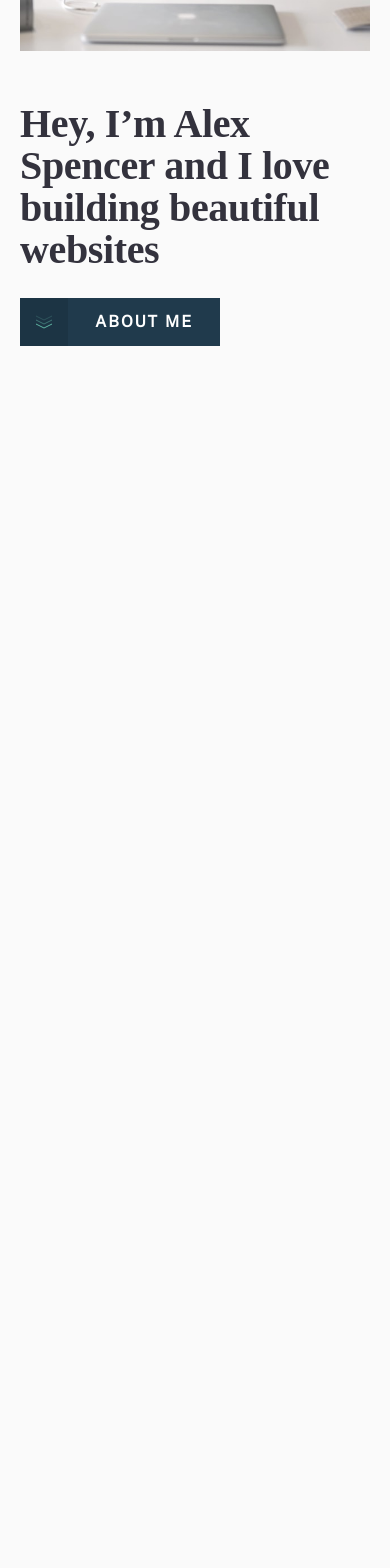
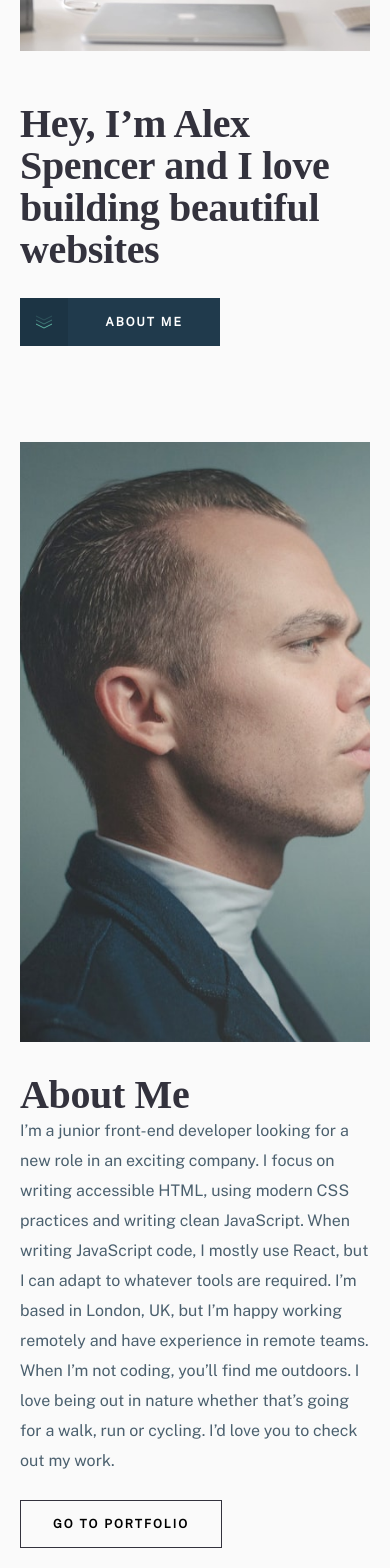
Before and after one commit to samadjei/Minimalist-portfolio-website, a Next.js app: page /homepage in a window 390 px wide. Shown: the part 358-1926 px from the top of the page. Before the commit the page ends 844 px from the top, so only its background shows below. Built offline with nearby package versions, Linux system fonts and the light colour scheme; a web font is replaced by a local one.

Commit message:
made about me section responsive

```diff
--- a/components/button.js
+++ b/components/button.js
@@ -1,6 +1,6 @@
 const STYLES = ['btn--primary', 'btn--secondary', 'btn--tertiary'];
 
-const SIZES = ['btn--desktop', 'btn--tablet', 'btn--mobile'];
+const SIZES = ['btn--desktop', 'btn--hero', 'btn--tablet', 'btn--mobile'];
 
 export const Button = ({ children, type, onClick, buttonStyle, buttonSize }) => {
 	// checks to see if the value we have passed in is in the styles array
--- a/components/hero.js
+++ b/components/homepage/hero.js
@@ -1,6 +1,6 @@
 import React from 'react';
 import Link from 'next/link';
-import { Button } from './button';
+import { Button } from '../button';
 
 const Hero = () => {
 	return (
@@ -18,7 +18,7 @@ const Hero = () => {
 						</svg>
 					</div>
 					<Link href="/">
-						<Button className="btn hero__btn" buttonStyle="btn--primary" buttonSize="btn--desktop">
+						<Button className="btn hero__btn" buttonStyle="btn--primary" buttonSize="btn--hero">
 							About Me
 						</Button>
 					</Link>
--- /dev/null
+++ b/components/homepage/homeAbout.js
@@ -0,0 +1,24 @@
+import React from 'react';
+import Link from 'next/link';
+import { Button } from '../button';
+
+const homeAbout = () => {
+	return (
+		<section className="aboutMe">
+			<div className="aboutMe__inner">
+				<div className="aboutMe__image"></div>
+				<div className="aboutMe__content">
+					<h2>About Me</h2>
+					<p className="body-1">I’m a junior front-end developer looking for a new role in an exciting company. I focus on writing accessible HTML, using modern CSS practices and writing clean JavaScript. When writing JavaScript code, I mostly use React, but I can adapt to whatever tools are required. I’m based in London, UK, but I’m happy working remotely and have experience in remote teams. When I’m not coding, you’ll find me outdoors. I love being out in nature whether that’s going for a walk, run or cycling. I’d love you to check out my work.</p>
+					<Link href="/">
+						<Button className="btn hero__btn" buttonStyle="btn--secondary" buttonSize="btn--desktop">
+							Go to portfolio
+						</Button>
+					</Link>
+				</div>
+			</div>
+		</section>
+	);
+};
+
+export default homeAbout;
--- a/pages/homepage.js
+++ b/pages/homepage.js
@@ -1,10 +1,12 @@
 import React from 'react';
-import Hero from '../components/hero';
+import Hero from '../components/homepage/hero';
+import HomeAbout from '../components/homepage/homeAbout';
 
 const Homepage = () => {
 	return (
 		<main className="container">
 			<Hero />
+			<HomeAbout />
 		</main>
 	);
 };
--- a/scss/base/_typography.scss
+++ b/scss/base/_typography.scss
@@ -31,6 +31,18 @@ h3 {
 	letter-spacing: -0.29px;
 }
 
+.body-1 {
+	font-size: 1.6rem;
+	line-height: 3rem;
+	opacity: 0.8;
+}
+
+.body-2 {
+	font-size: 1.5rem;
+	line-height: 3rem;
+	opacity: 0.8;
+}
+
 a {
 	font-size: 1.2rem;
 	line-height: 1.4rem;
--- a/scss/component/_buttons.scss
+++ b/scss/component/_buttons.scss
@@ -6,6 +6,11 @@
 	cursor: pointer;
 	width: 20rem;
 	height: 4.8rem;
+	font-size: 1.2rem;
+	line-height: 1.4rem;
+	text-align: center;
+	letter-spacing: 2px;
+	text-transform: uppercase;
 }
 
 // BUTTON STYLES
@@ -13,11 +18,6 @@
 // First Button
 .btn--primary {
 	background: var(--dark-blue);
-	font-size: 1.2rem;
-	line-height: 1.4rem;
-	text-align: center;
-	letter-spacing: 2px;
-	text-transform: uppercase;
 	color: var(--white);
 	&:hover,
 	&:focus {
@@ -28,11 +28,13 @@
 // Second Button
 
 .btn--secondary {
+	background: transparent;
+	border: 1px solid var(--grayish-dark-blue);
+	width: 20.2rem;
 	// &:hover,
 	// &:focus {
 
 	// }
-	// @extend %btn;
 }
 
 // Third Button
@@ -46,10 +48,14 @@
 // Button Sizes
 
 // Desktop Button
-.btn--desktop {
+.btn--hero {
 	width: 15.2rem;
 	height: 4.8rem;
-	font-size: 1.6rem;
+}
+.btn--desktop {
+	width: 20.2rem;
+	height: 4.8rem;
+	margin-top: 2.4rem;
 }
 
 .btn__icon {
--- a/scss/layout/_hero.scss
+++ /dev/null
@@ -1,45 +0,0 @@
-@use '../abstracts' as *;
-
-.hero {
-	background-image: url('/images/homepage/desktop/image-homepage-hero@2x.jpg');
-	height: 60rem;
-	background-repeat: no-repeat;
-	background-size: cover;
-	display: flex;
-	flex-direction: column;
-	justify-content: flex-end;
-	@include breakpoint(tablet-xl) {
-		background-image: url('/images/homepage/tablet/image-homepage-hero@2x.jpg');
-	}
-	@include breakpoint(phone) {
-		background-image: url('/images/homepage/mobile/image-homepage-hero@2x.jpg');
-		background-size: contain;
-		width: 100%;
-	}
-
-	&__inner {
-		background: var(--very-light-grey);
-		display: flex;
-		justify-content: flex-end;
-		flex-direction: column;
-		text-align: left;
-		width: 445px;
-		height: 357px;
-		@include breakpoint(tablet) {
-			width: 514px;
-			height: 278px;
-		}
-	}
-
-	&--title {
-		width: 39rem;
-		@include breakpoint(phone) {
-			width: 31.1rem;
-		}
-	}
-
-	&__cta {
-		display: flex;
-		cursor: pointer;
-	}
-}
--- a/scss/main.scss
+++ b/scss/main.scss
@@ -1,6 +1,7 @@
 // @use 'abstracts/breakpoints';
 @use 'abstracts/mixins' as *;
 @use 'abstracts/variables' as *;
+@use 'abstracts/breakpoints' as *;
 
 @use 'base/reset' as *;
 @use 'base/typography' as *;
@@ -8,7 +9,6 @@
 @use 'component/buttons' as *;
 
 @use 'layout/footer' as *;
-@use 'layout/hero' as *;
 @use 'layout/navbar' as *;
 
 @use 'pages/homepage' as *;
@@ -31,6 +31,7 @@ body {
 	font-family: 'Public Sans', sans-serif;
 	font-size: 1.6rem;
 	background: var(--very-light-grey);
+	color: var(--dark-blue);
 }
 
 ul {
@@ -50,3 +51,10 @@ img {
 	padding: 0 2rem;
 	overflow: hidden;
 }
+
+section {
+	padding: 15rem 0;
+	@include breakpoint(tablet) {
+		padding: 9.6rem 0;
+	}
+}
--- a/scss/pages/_homepage.scss
+++ b/scss/pages/_homepage.scss
@@ -1,3 +1,87 @@
-.title {
-	text-align: center;
+@use '../abstracts' as *;
+
+.hero {
+	background-image: url('/images/homepage/desktop/image-homepage-hero@2x.jpg');
+	height: 60rem;
+	background-repeat: no-repeat;
+	background-size: cover;
+	display: flex;
+	flex-direction: column;
+	justify-content: flex-end;
+	@include breakpoint(tablet-xl) {
+		background-image: url('/images/homepage/tablet/image-homepage-hero@2x.jpg');
+	}
+	@include breakpoint(phone) {
+		background-image: url('/images/homepage/mobile/image-homepage-hero@2x.jpg');
+		background-size: contain;
+		width: 100%;
+	}
+
+	&__inner {
+		background: var(--very-light-grey);
+		display: flex;
+		justify-content: flex-end;
+		flex-direction: column;
+		text-align: left;
+		width: 445px;
+		height: 357px;
+		@include breakpoint(tablet) {
+			width: 514px;
+			height: 278px;
+		}
+	}
+
+	&--title {
+		width: 39rem;
+		@include breakpoint(phone) {
+			width: 31.1rem;
+		}
+	}
+
+	&__cta {
+		display: flex;
+		cursor: pointer;
+	}
 }
+
+// About
+.aboutMe {
+	&__inner {
+		display: flex;
+		justify-content: space-between;
+		align-items: center;
+
+		@include breakpoint(tablet) {
+			flex-direction: column;
+		}
+	}
+
+	&__image {
+		background-image: url('/images/homepage/desktop/image-homepage-profile@2x.jpg');
+		width: 54rem;
+		height: 60rem;
+		background-repeat: no-repeat;
+		background-size: cover;
+		@include breakpoint(tablet-xl) {
+			background-image: url('/images/homepage/desktop/image-homepage-profile.jpg');
+			width: 28.1rem;
+			background-position: right;
+		}
+		@include breakpoint(tablet) {
+			background-image: url('/images/homepage/mobile/image-homepage-profile@2x.jpg');
+			width: 100%;
+			background-position: center;
+		}
+	}
+
+	&__content {
+		width: 35rem;
+		@include breakpoint(tablet-xl) {
+			width: 33.9rem;
+		}
+		@include breakpoint(tablet) {
+			padding-top: 3.2rem;
+			width: 100%;
+		}
+	}
+}
```
Also changed, not shown: starter-code/index.html (+0 -8 lines).
